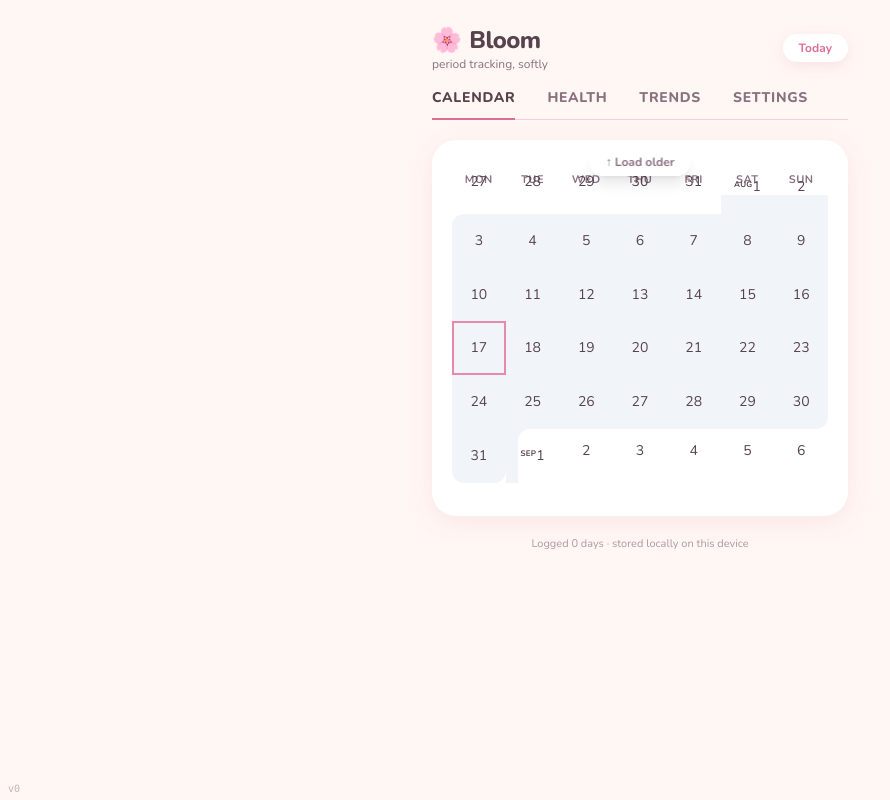
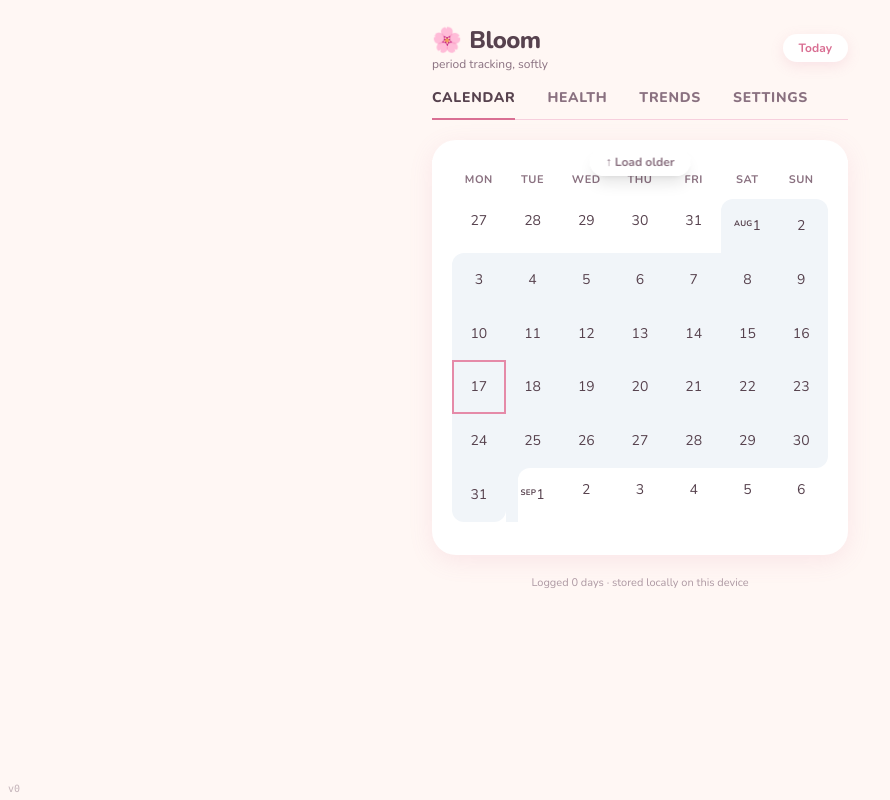
Before and after one commit to uneatenbreakfast/period-tracker, a React (Vite) app: page /tmp/bloom-trends-expanded.png in a window 1280 px wide. Shown: the whole page, without its empty margins (0-890 px from the left). Built offline with nearby package versions, Linux system fonts and the light colour scheme.

Commit message:
fix: move weekday labels above calendar scroll box so day rows never pass under them

```diff
--- a/src/components/Calendar.tsx
+++ b/src/components/Calendar.tsx
@@ -410,6 +410,18 @@
       >
         ↑ Load older
       </button>
+      {/* Weekday labels sit ABOVE the scroll box — always fully visible,
+          never overlapped by scrolling day rows. */}
+      <div
+        data-calendar-weekdays
+        className="-mx-5 mb-1 bg-white px-5 pb-1.5 pt-3"
+      >
+        <div className="grid grid-cols-7 text-center text-[11px] font-bold uppercase tracking-wider text-ink-soft">
+          {WEEKDAY_LABELS.map((w) => (
+            <div key={w}>{w}</div>
+          ))}
+        </div>
+      </div>
       {/* Months scroll inside this fixed-height box (≈ one month), not the page */}
       {/* Day cells are touch-pan-y: a REGULAR vertical swipe over the grid
           scrolls the calendar (BLOOM-0015). A quick swipe never arms — the
@@ -448,19 +460,6 @@
           setDrag((prev) => (prev ? extendDrag(prev, iso, maxPeriodDays) : prev))
         }}
       >
-      {/* One sticky weekday strip stays at the box top while the continuous
-          week rows scroll under it; month boundaries are marked by the
-          superscript month label on each 1st. */}
-      <div
-        data-calendar-weekdays
-        className="sticky top-0 z-10 -mx-5 mb-1 bg-white/95 px-5 pb-1.5 pt-3 backdrop-blur-sm"
-      >
-        <div className="grid grid-cols-7 text-center text-[11px] font-bold uppercase tracking-wider text-ink-soft">
-          {WEEKDAY_LABELS.map((w) => (
-            <div key={w}>{w}</div>
-          ))}
-        </div>
-      </div>
       {weeks.map((week, wi) => {
         // Anchor for the month whose 1st falls in this row — App's Today pill
         // and the initial scroll bring the row containing the 1st to the top.
```
